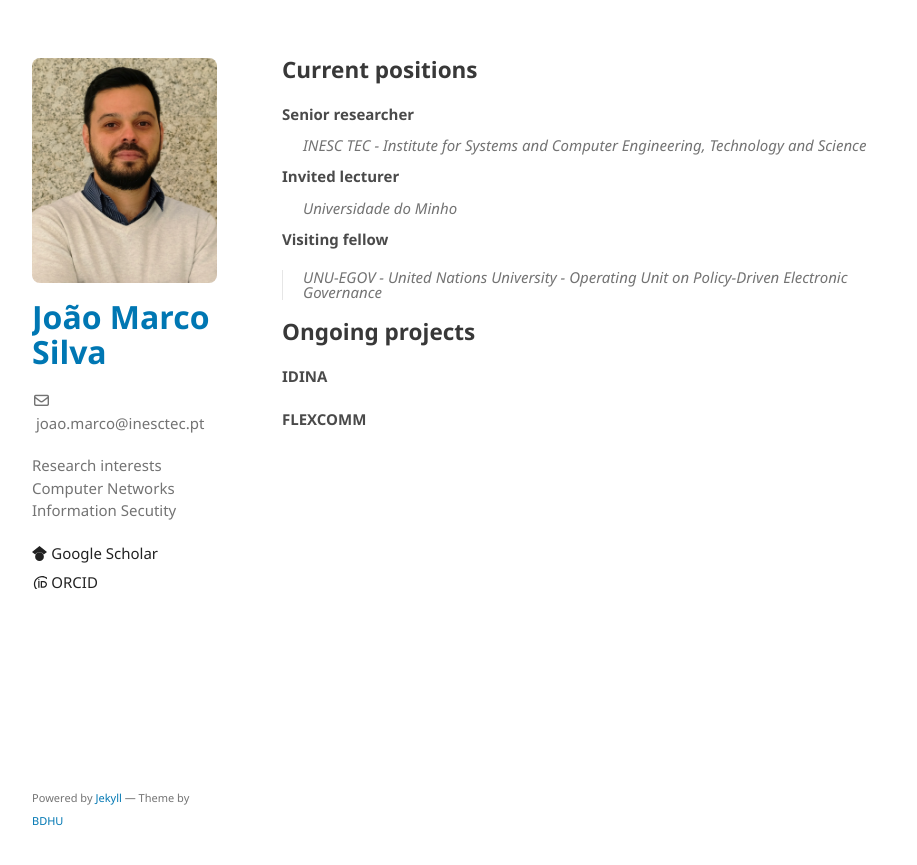
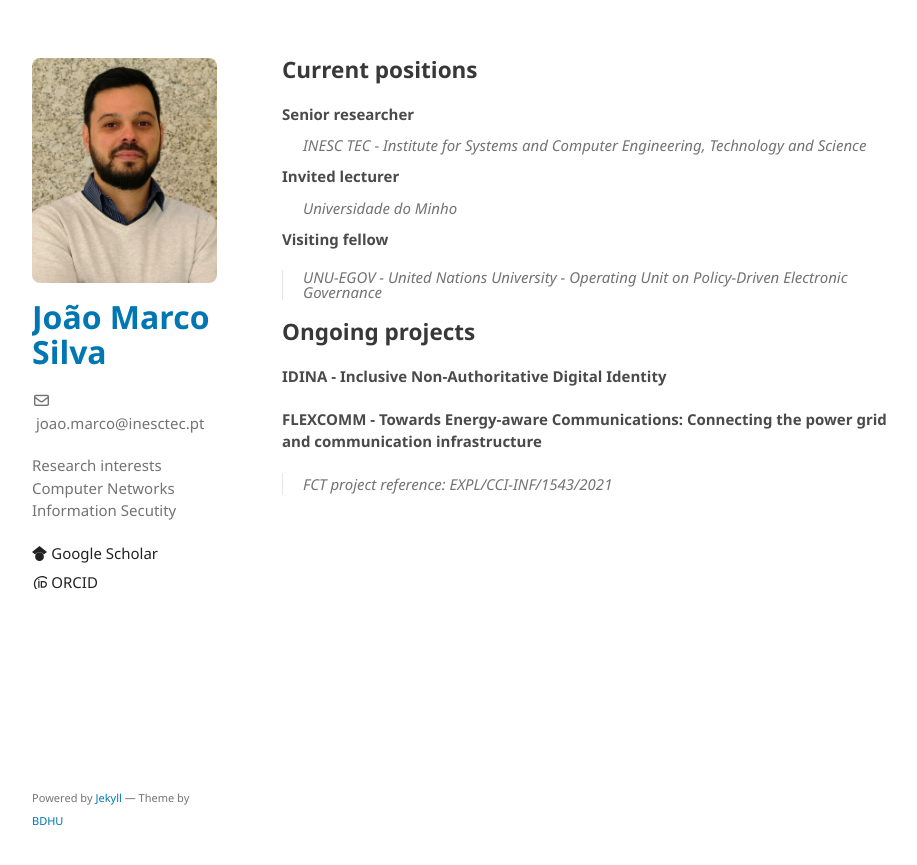
Before and after one commit to jotamarco/jotamarco.github.io, a Jekyll site: the page built from index.md, in a window 1280 px wide. Shown: the top 865 px of the page, without its empty margins (178-1095 px from the left). Built offline with Jekyll 4.4.1, drawn with Linux system fonts in a browser that asks for light colours.

Commit message:
Project details

```diff
--- a/index.md
+++ b/index.md
@@ -18,6 +18,7 @@ Electronic Governance</p>
 
 ## Ongoing projects
 
-#### IDINA
+#### IDINA - Inclusive Non-Authoritative Digital Identity
 
-#### FLEXCOMM
+#### FLEXCOMM - Towards Energy-aware Communications: Connecting the power grid and communication infrastructure
+> FCT project reference: EXPL/CCI-INF/1543/2021
```
